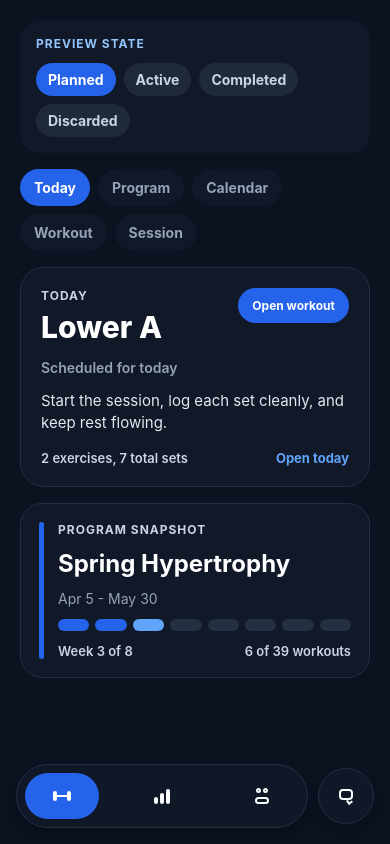
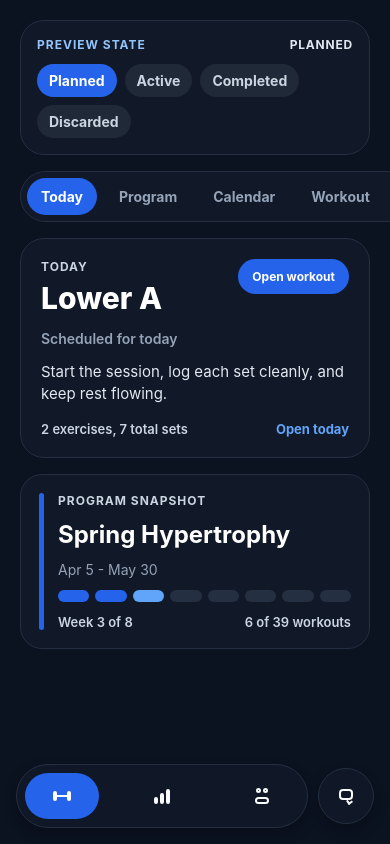
Before and after one commit to tonyfort22/pplus-training, a React Native app in the folder apps/mobile/: screen / in a window 390 px wide. Built offline with nearby package versions, Linux system fonts and the light colour scheme.

Commit message:
feat: restyle mobile top header

```diff
--- a/apps/mobile/src/screens/renderers.js
+++ b/apps/mobile/src/screens/renderers.js
@@ -230,6 +230,7 @@ export function renderTrainSurface({ trainRenderModel, sessionRenderModel, style
   return (
     <>
       <View style={styles.trainTabsRow}>
+        <View style={styles.trainTabsPill}>
           {trainRenderModel.tabs.map((tab) => (
             <Pressable
               key={tab.key}
@@ -240,6 +241,7 @@ export function renderTrainSurface({ trainRenderModel, sessionRenderModel, style
             </Pressable>
           ))}
         </View>
+      </View>
 
       {trainRenderModel.content.type === 'sections' && renderSections(trainRenderModel.content.sections, onActionTarget)}
       {trainRenderModel.content.type === 'session-sections' && renderSessionSections(sessionRenderModel)}
--- a/apps/mobile/src/screens/shell-renderers.js
+++ b/apps/mobile/src/screens/shell-renderers.js
@@ -96,12 +96,18 @@ export function renderAppShell({
   renderTrainSurface,
   renderGenericSections,
 }) {
+  const activePreviewState = previewStates?.find((state) => state.isActive) || null
+
   return (
     <View style={styles.appShell}>
       <ScrollView contentContainerStyle={styles.scrollContent}>
         {previewStates?.length ? (
+          <View style={styles.topHeader}>
             <View style={styles.previewBar}>
+              <View style={styles.previewHeaderTopRow}>
                 <Text style={styles.previewBarLabel}>Preview state</Text>
+                {activePreviewState ? <Text style={styles.previewHeaderActiveLabel}>{activePreviewState.label}</Text> : null}
+              </View>
               <View style={styles.previewButtonRow}>
                 {previewStates.map((state) => (
                   <Pressable
@@ -112,6 +118,7 @@ export function renderAppShell({
                     <Text style={[styles.previewButtonText, state.isActive && styles.previewButtonTextActive]}>{state.label}</Text>
                   </Pressable>
                 ))}
+              </View>
             </View>
           </View>
         ) : null}
--- a/apps/mobile/src/screens/styles.js
+++ b/apps/mobile/src/screens/styles.js
@@ -18,10 +18,21 @@ export const styles = {
     gap: 16,
     paddingBottom: 110,
   },
+  topHeader: {
+    gap: 12,
+  },
   previewBar: {
     backgroundColor: '#111827',
-    borderRadius: 20,
+    borderRadius: 24,
+    borderWidth: 1,
+    borderColor: '#243041',
     padding: 16,
+    gap: 12,
+  },
+  previewHeaderTopRow: {
+    flexDirection: 'row',
+    justifyContent: 'space-between',
+    alignItems: 'center',
     gap: 12,
   },
   previewBarLabel: {
@@ -30,6 +41,13 @@ export const styles = {
     fontWeight: '700',
     textTransform: 'uppercase',
     letterSpacing: 1,
+  },
+  previewHeaderActiveLabel: {
+    color: '#e2e8f0',
+    fontSize: 12,
+    fontWeight: '700',
+    textTransform: 'uppercase',
+    letterSpacing: 0.8,
   },
   previewButtonRow: {
     flexDirection: 'row',
@@ -54,11 +72,20 @@ export const styles = {
   },
   trainTabsRow: {
     flexDirection: 'row',
+  },
+  trainTabsPill: {
+    flexDirection: 'row',
+    flexWrap: 'wrap',
     gap: 8,
-    flexWrap: 'wrap',
+    backgroundColor: '#111827',
+    borderRadius: 999,
+    borderWidth: 1,
+    borderColor: '#243041',
+    padding: 6,
+    alignSelf: 'flex-start',
   },
   trainTabButton: {
-    backgroundColor: '#111827',
+    backgroundColor: 'transparent',
     paddingVertical: 10,
     paddingHorizontal: 14,
     borderRadius: 999,
```
Also changed, not shown: 2 other files (tests, documents, lock files or other folders). Lines whose indentation alone changed are shown as unchanged.
